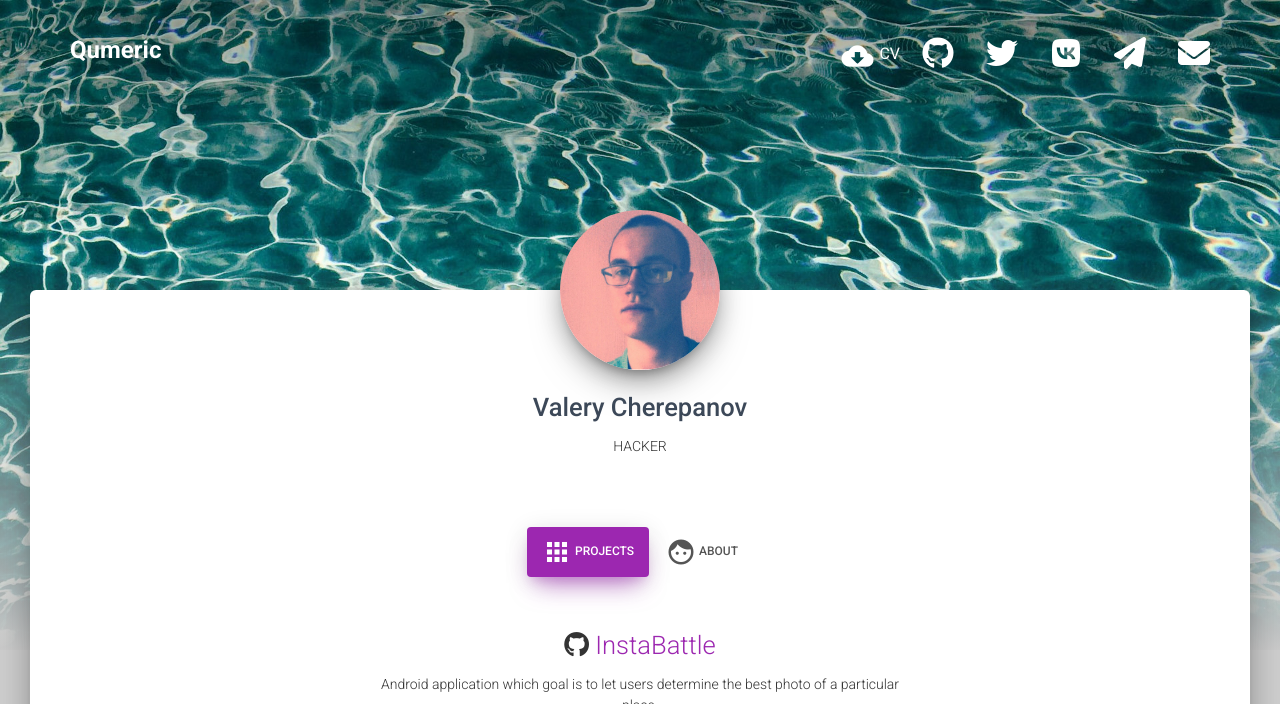
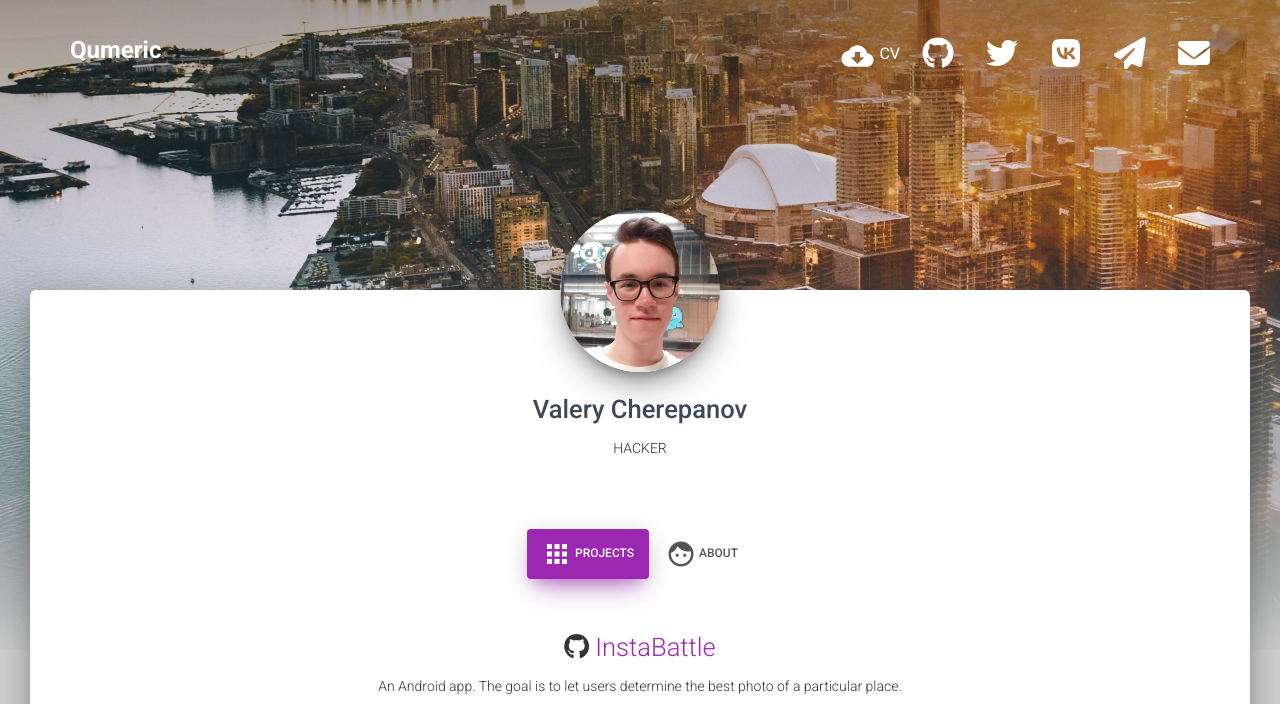
Before and after one commit to Qumeric/che.rocks, a Flask app: page / in a window 1280 px wide. Shown: the top 704 px of the page. Run offline with Flask 2, Linux system fonts and the light colour scheme; some libraries are stand-ins or nearby versions.

Commit message:
Updated for 2018

```diff
--- a/static/css/custom.css
+++ b/static/css/custom.css
@@ -15,11 +15,11 @@
 }
 
 .fading {
-    background: url('../img/water.jpg');
+    background: url('../img/city.jpg');
 }
 
 .fading {
-    background: linear-gradient(to bottom, rgba(0, 0, 0, 0.35) 0%, rgba(201, 201, 201, 0) 40%, rgba(201, 201, 201, 1) 100%), url('../img/water.jpg') no-repeat;
+    background: linear-gradient(to bottom, rgba(0, 0, 0, 0.35) 0%, rgba(201, 201, 201, 0) 40%, rgba(201, 201, 201, 1) 100%), url('../img/city.jpg') no-repeat;
 }
 
 .navbar-brand {
--- a/templates/about.html
+++ b/templates/about.html
@@ -3,7 +3,7 @@
     <h4>Skills:</h4>
     <span class="label label-primary">Algorithms</span>
     <span class="label label-primary">Machine learning</span>
-    <span class="label label-primary">Math</span>
+    <span class="label label-primary">Android</span>
     <span class="label label-primary">Problem solving</span>
 </div>
 
@@ -11,8 +11,9 @@
     <h4>Languages:</h4>
     <span class="label label-info">Python</span>
     <span class="label label-info">C++</span>
-    <span class="label label-info">Lua</span>
+    <span class="label label-info">Kotlin</span>
     <span class="label label-info">Java</span>
+    <span class="label label-info">Go</span>
     <br>
 </div>
 
@@ -27,4 +28,5 @@
 
 <h3>Education</h3>
 <h5>Finished Moscow Lyceum 1581 of Bauman Moscow State University</h5>
-<h5>Currently second year student  at Saint Petersburg Academic University of RAS studying Mathematics and Information Technology</h5>
+<h5>Studied at the Saint Petersburg Academic University of RAS studying Mathematics and Information Technology</h5>
+<h5>Currently styding at the Synergy University</h5>
--- a/templates/projects.html
+++ b/templates/projects.html
@@ -1,7 +1,6 @@
 <h3><i class="fa fa-github"></i>&nbsp;<a href="https://github.com/StoriesClass/instabattle_server">InstaBattle</a></h3>
 
-<p>Android application which goal is to let users determine the best photo of a particular place.</p>
-<p>Work in progress. In collaboration with <a href="https://github.com/wackloner">@wackloner</a>.</p>
+<p>An Android app. The goal is to let users determine the best photo of a particular place.</p>
 
 <div class="video-container">
 <iframe src="https://www.youtube.com/embed/SimVMtRlm7A" frameborder="0" allowfullscreen class="video"></iframe>
@@ -20,7 +19,6 @@
 
 <h3><i class="fa fa-github"></i>&nbsp;<a href="https://github.com/qumeric/fall">Fall</a></h3>
 <p>A game. Works on Android and desktop platforms.</p>
-<p>Should be published in Google Play soon.</p>
 <div class="video-container">
 <iframe src="https://www.youtube.com/embed/QU9-IxkCzlY" frameborder="0" allowfullscreen class="video"></iframe>
 </div>
@@ -90,3 +88,9 @@
 <div class="video-container">
 <iframe src="//vk.com/video_ext.php?oid=185223905&id=171185401&hash=e6c40fb662436a6d&hd=2" frameborder="0" allowfullscreen class="video"></iframe>
 </div>
+
+<h3><i class="fa fa-github"></i>&nbsp;<a href="https://github.com/qumeric/elections">Time to Choose President</a></h3>
+<p>A satirical game about presidential elections in Russia</p>
+<div class="video-container"><
+<iframe src="https://www.youtube.com/embed/Jo64x3j45J8" frameborder="0" allowfullscreen class="video"></iframe>
+</div>
```
Also changed, not shown: static/img/city.jpg (added), static/img/valery.jpg, static/img/water.jpg (deleted), 1 other file.
